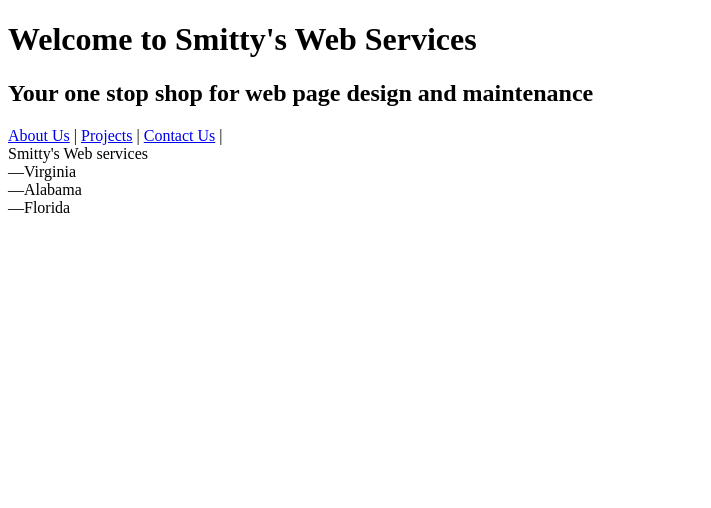
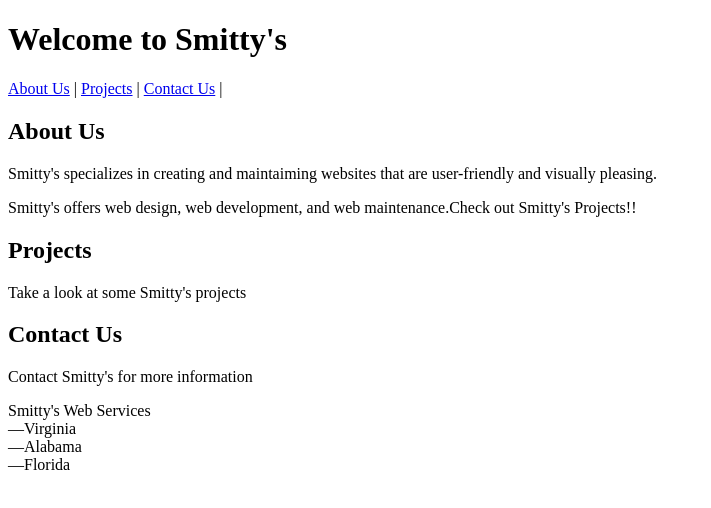
Before and after one commit to venisha-maker/venisha-maker.github.io, a plain HTML site: page index.html in a window 1280 px wide. Shown: the whole page, without its empty margins (0-711 px from the left). Drawn offline with Linux system fonts and the light colour scheme.

Commit message:
commit -m "Update index.html with sections.

```diff
--- a/index.html
+++ b/index.html
@@ -9,14 +9,14 @@
     <meta name="keywords" content="Smitty, design, web services, maker">
     <meta name="viewport" content="width=device-width, initial-scale=1.0" /><!--Sets the size of the page to the size of the device that it is being view on-->
     <meta name="Author" contents="Team Smitty" />
-    <title>Smitty's Web Services</title> <!--Page description/Page name-->
+    <title>Smitty's</title> <!--Page description/Page name-->
 
 </head>
 
 <body>
     <header>
-        <h1>Welcome to Smitty's Web Services</h1> <!--First heading, Largest -->
-        <h2>Your one stop shop for web page design and maintenance</h2>
+        <h1>Welcome to Smitty's</h1> <!--First heading, Largest -->
+
     </header>
     <nav>
         <!--Take users to the about, Projects, and contact  information using hyperlink-->
@@ -25,9 +25,19 @@
         <a href="location.html">Contact Us</a> |
 
     </nav>
+    <main>
+         <h2>About Us</h2>
+            <p>Smitty's specializes in creating and maintaiming websites that are user-friendly and visually pleasing.</p>
+            <p>Smitty's offers web design, web development, and web maintenance.Check out Smitty's Projects!!</p>
 
-<footer>Smitty's Web services<br />&mdash;Virginia<br />&mdash;Alabama<br />&mdash;Florida</footer>
+         <h2>Projects</h2>
+            <p>Take a look at some Smitty's projects</p>
 
+         <h2>Contact Us</h2>
+            <p>Contact Smitty's for more information</p>
+
+    </main>
+    <footer>Smitty's Web Services<br />&mdash;Virginia<br />&mdash;Alabama<br />&mdash;Florida</footer>
 
 </body>
 
```
